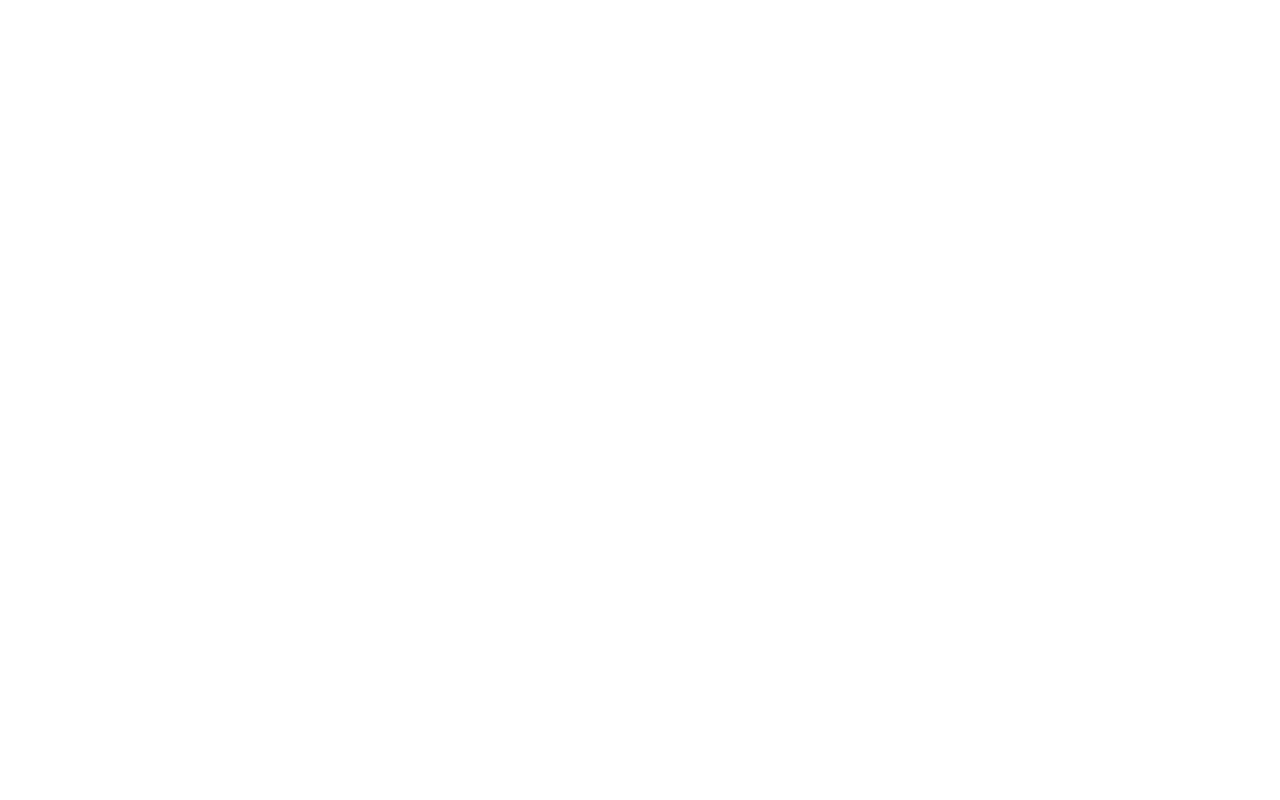
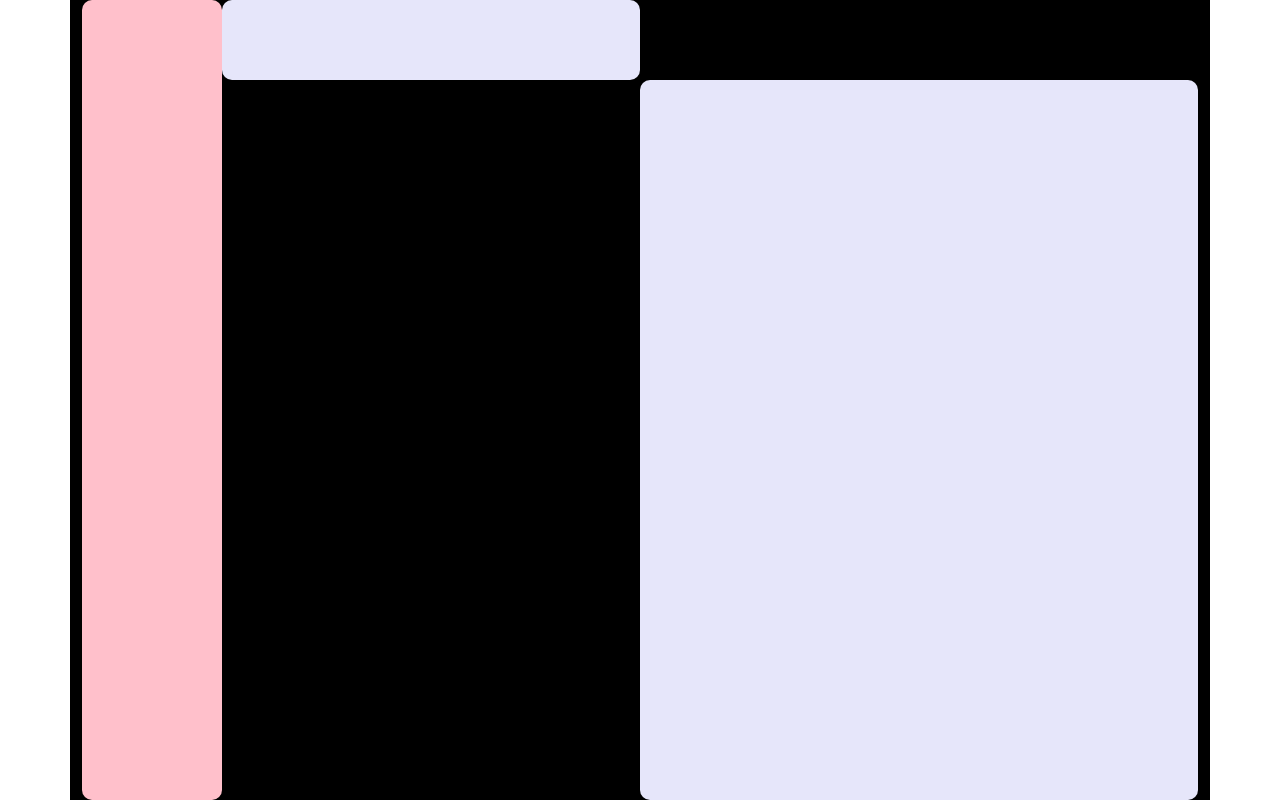
Before and after one commit to hariecharry/bootstrap-youtube-echarry, a plain HTML site: page index.html in a window 1280 px wide. Drawn offline with nearby package versions, Linux system fonts and the light colour scheme.

Commit message:
😐 fixed missing divs

```diff
--- a/index.html
+++ b/index.html
@@ -12,7 +12,9 @@
     <script src="https://cdn.jsdelivr.net/npm/bootstrap@5.3.2/dist/js/bootstrap.bundle.min.js" integrity="sha384-C6RzsynM9kWDrMNeT87bh95OGNyZPhcTNXj1NW7RuBCsyN/o0jlpcV8Qyq46cDfL" crossorigin="anonymous"></script>
 
     <div class="container">
-        <div class="left-container"></div>
+        <div class="left"></div>
+        <div class="top"></div>
+        <div class="body"></div>
 
     </div>
 
```
